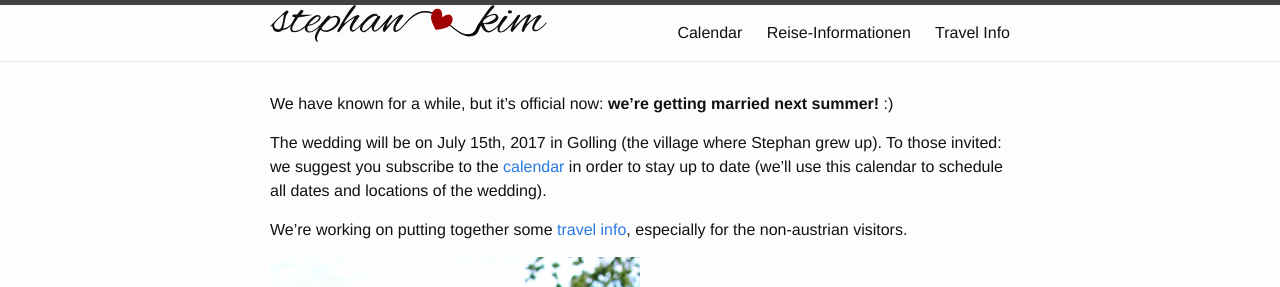
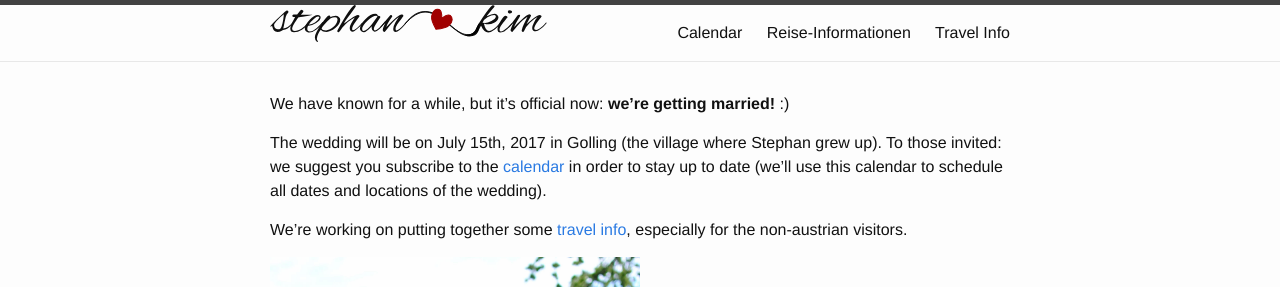
Before and after one commit to stephan-kim/stephan-kim.github.io, a Jekyll site: the page built from index.html, in a window 1280 px wide. Shown: the top 287 px of the page. Built offline with Jekyll 4.4.1, drawn with Linux system fonts in a browser that asks for light colours.

Commit message:
this summer

```diff
--- a/index.html
+++ b/index.html
@@ -6,8 +6,8 @@ layout: default
 
     <div class="post-content" itemprop="articleBody">
         <p>
-            We have known for a while, but it’s official now: <strong>we’re getting married next
-            summer!</strong> :) <i class="fa fa-heart"></i>
+            We have known for a while, but it’s official now: <strong>we’re
+            getting married!</strong> :) <i class="fa fa-heart"></i>
         </p>
 
         <p>
```
